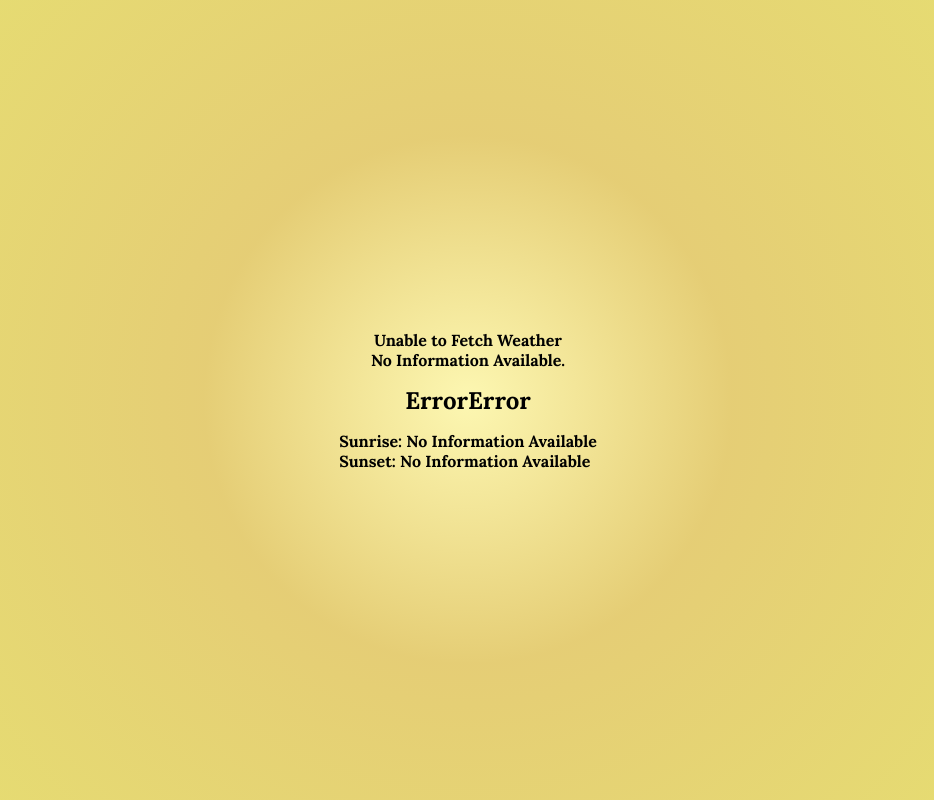
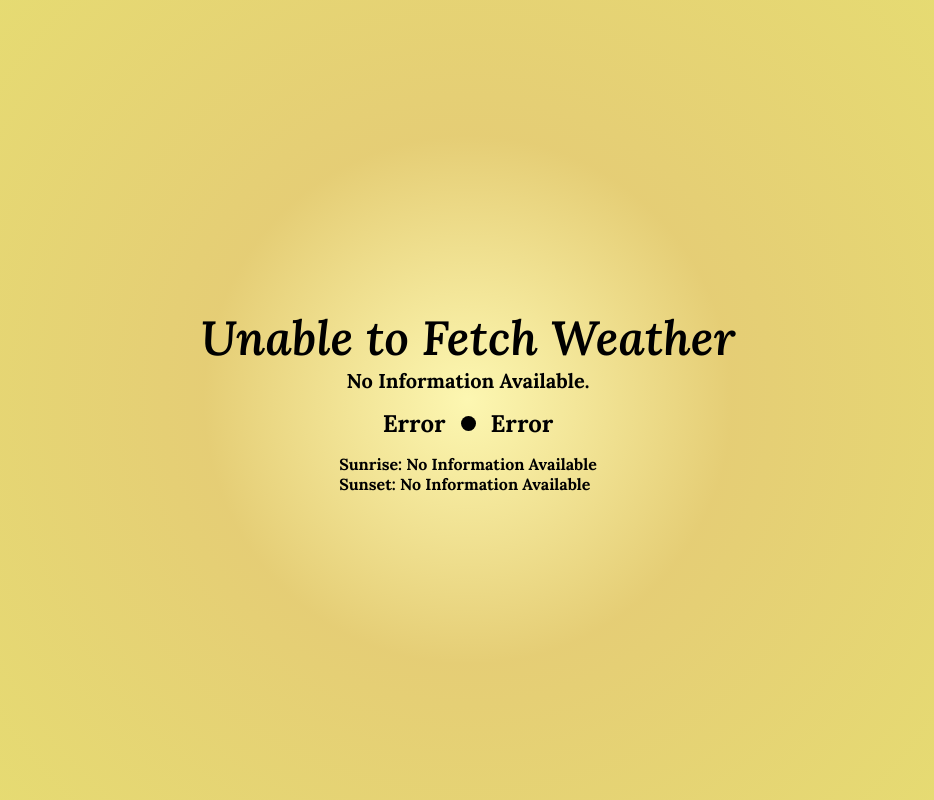
Before and after one commit to blackCaleb/weatherApp, a plain HTML site: page index.html in a window 1280 px wide. Shown: the whole page, without its empty margins (172-1106 px from the left). Drawn offline with Linux system fonts and the light colour scheme.

Commit message:
done with css

```diff
--- a/style.css
+++ b/style.css
@@ -30,3 +30,22 @@
     margin: 15px 0;
     font-size: 1.5rem;
   }
+
+  #location {
+    font-size: 3rem;
+    font-weight: 800;
+    font-style: italic;
+  }
+
+  .desc {
+    font-size: 1.25rem;
+    text-transform: capitalize;
+  }
+
+  .circle {
+    background-color: black;
+    border-radius: 50px;
+    height: 15px;
+    width: 15px;
+    margin: 0 15px;
+  }
```
